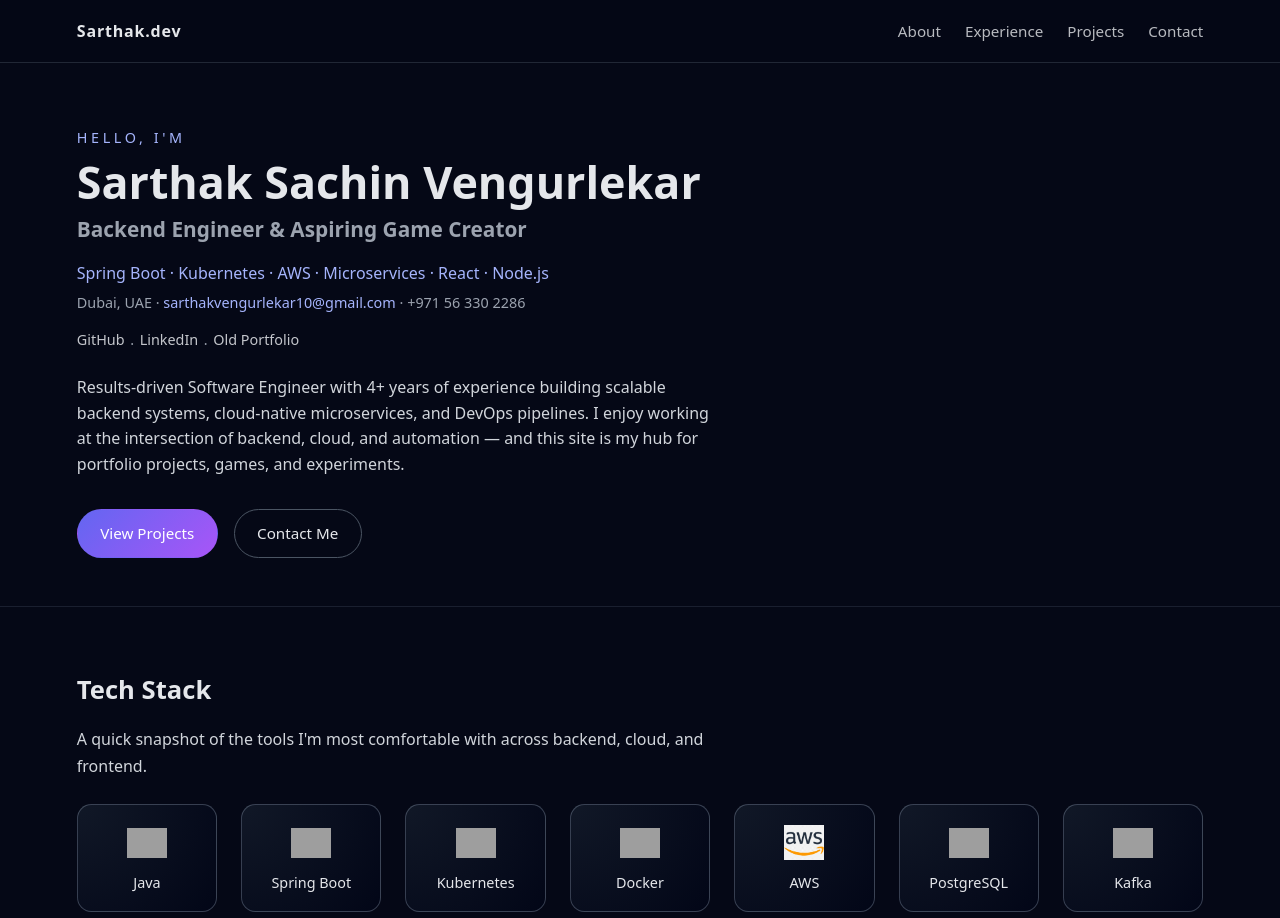
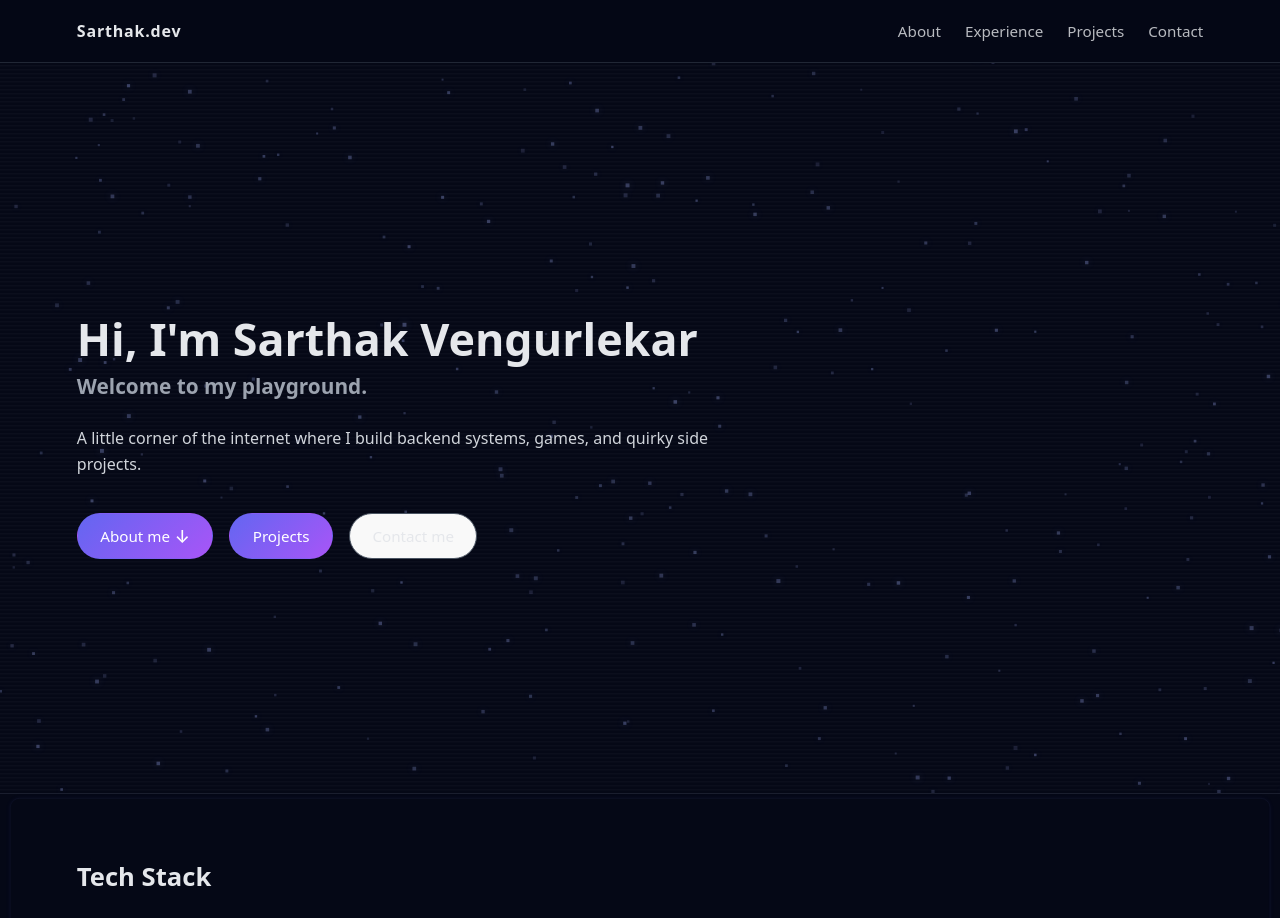
Before and after one commit to sarthakvengurlekar/PassionPortfolio, a React (Vite) app in the folder my-react-app/: page / in a window 1280 px wide. Shown: the top 918 px of the page. Built offline with nearby package versions, Linux system fonts and the light colour scheme; grey boxes are pictures that could not be loaded.

Commit message:
Added animations

```diff
--- a/my-react-app/src/App.css
+++ b/my-react-app/src/App.css
@@ -13,6 +13,10 @@ body {
   color: #e5e7eb;
 }
 
+html {
+  scroll-behavior: smooth;
+}
+
 /* Make root app span full width */
 .app {
   min-height: 100vh;
@@ -22,6 +26,18 @@ body {
 /* Ensure main content can stretch full width */
 main {
   width: 100%;
+}
+
+@keyframes fadeInUp {
+  from {
+    opacity: 0;
+    transform: translateY(20px);
+  }
+
+  to {
+    opacity: 1;
+    transform: translateY(0);
+  }
 }
 
 /* Navigation */
@@ -58,7 +74,14 @@ main {
 /* Hero section – full width with side padding */
 .hero {
   padding: 4rem 6vw 3rem;
-  margin: 0;          /* no centering box */
+  margin: 0;
+  min-height: calc(100vh - 70px); /* full screen minus nav height-ish */
+  /* no centering box */
+  display: flex;
+  align-items: center; /* vertical center */
+  position: relative;   /* important */
+  overflow: hidden;     /* hide overflowing pixels */
+  animation: fadeInUp 0.7s ease-out both;
 }
 
 /* Hero typography */
@@ -138,6 +161,55 @@ main {
   flex-wrap: wrap;
 }
 
+.hero-inner {
+  max-width: 700px;
+  position: relative;
+  z-index: 1;
+  animation: fadeInUp 0.7s ease-out both;
+}
+
+/* reuse existing .hero-name size, so only minor tweak: */
+.hero-title-main {
+  margin-top: 0.5rem;
+  margin-bottom: 1.5rem;
+}
+
+/* subtle subtitle under the two main lines */
+.hero-text-sub {
+  margin-bottom: 2.2rem;
+}
+
+/* About button + arrow */
+.hero-about-btn {
+  display: inline-flex;
+  align-items: center;
+  gap: 0.4rem;
+}
+
+.hero-arrow {
+  font-size: 1.1rem;
+  line-height: 1;
+  transform: translateY(1px);
+}
+
+.hero-btn-row {
+  display: flex;
+  gap: 1rem;
+  flex-wrap: wrap;
+}
+
+.hero-about-btn {
+  display: inline-flex;
+  align-items: center;
+  gap: 0.3rem;
+}
+
+.hero-arrow {
+  font-size: 1.1rem;
+  transform: translateY(1px);
+}
+
+
 /* Buttons */
 .btn {
   padding: 0.75rem 1.4rem;
@@ -146,6 +218,7 @@ main {
   font-size: 0.95rem;
   border: 1px solid transparent;
   cursor: pointer;
+  transition: transform 0.2s ease, box-shadow 0.2s ease, border-color 0.2s ease, background 0.2s ease;
 }
 
 .btn.primary {
@@ -158,12 +231,27 @@ main {
   color: #e5e7eb;
 }
 
+.btn.primary:hover {
+  transform: translateY(-1px) scale(1.03);
+  box-shadow: 0 12px 24px rgba(56, 189, 248, 0.35);
+}
+
+.btn.secondary:hover {
+  transform: translateY(-1px) scale(1.03);
+  border-color: #6b7280;
+  box-shadow: 0 10px 20px rgba(15, 23, 42, 0.6);
+}
+
+
 /* Generic section styling – full width with side padding */
 .section {
+  position: relative;
   padding: 4rem 6vw;
-  margin: 0;  /* no max-width box */
+  margin: 0;
   border-top: 1px solid rgba(148, 163, 184, 0.15);
+  z-index: 0; /* so pseudo-element can sit above */
 }
+
 
 .section h2 {
   font-size: 1.6rem;
@@ -181,9 +269,48 @@ main {
 }
 
 /* Extra vertical separation between sections */
-.section + .section {
+.section+.section {
   margin-top: 2.5rem;
 }
+
+.section::after {
+  content: "";
+  position: absolute;
+  inset: 0;
+  border-radius: 10px;
+
+  /* Softer border */
+  border: 1px solid rgba(129, 140, 248, 0.25);
+
+  /* Gentle glow */
+  box-shadow:
+    0 0 6px rgba(129, 140, 248, 0.15),
+    0 0 12px rgba(79, 70, 229, 0.15);
+
+  pointer-events: none;
+  opacity: 0.35;
+  transform: scale(0.985);
+  z-index: -1;
+
+  animation: neonPulse 6s ease-in-out infinite;
+}
+
+@keyframes neonPulse {
+  0%, 100% {
+    opacity: 0.25;
+    box-shadow:
+      0 0 4px rgba(129, 140, 248, 0.12),
+      0 0 8px rgba(79, 70, 229, 0.12);
+  }
+  50% {
+    opacity: 0.45;
+    box-shadow:
+      0 0 10px rgba(129, 140, 248, 0.22),
+      0 0 18px rgba(79, 70, 229, 0.22);
+  }
+}
+
+
 
 /* Experience */
 
@@ -234,10 +361,18 @@ main {
   border: 1px solid rgba(148, 163, 184, 0.3);
   padding: 1.25rem;
   background: radial-gradient(circle at top left, #111827, #020617);
+  transition: transform 0.2s ease, box-shadow 0.25s ease, border-color 0.2s ease;
 }
 
 .project-card h3 {
   margin-bottom: 0.5rem;
+}
+
+/* hover effect */
+.project-card:hover {
+  transform: translateY(-4px);
+  box-shadow: 0 18px 35px rgba(15, 23, 42, 0.95);
+  border-color: rgba(129, 140, 248, 0.7);
 }
 
 /* Tech stack logo grid */
@@ -264,17 +399,31 @@ main {
   align-items: center;
   justify-content: center;
   gap: 0.6rem;
+  transition: transform 0.2s ease, box-shadow 0.2s ease, border-color 0.2s ease, background 0.2s ease;
 }
 
 .tech-logo-card img {
   width: 40px;
   height: 40px;
   object-fit: contain;
+  transition: transform 0.2s ease;
 }
 
 .tech-logo-card span {
   font-size: 0.9rem;
   color: #e5e7eb;
+}
+
+/* hover effect */
+.tech-logo-card:hover {
+  transform: translateY(-3px) scale(1.03);
+  border-color: rgba(129, 140, 248, 0.7);
+  box-shadow: 0 14px 28px rgba(15, 23, 42, 0.9);
+  background: radial-gradient(circle at top left, #1f2937, #020617);
+}
+
+.tech-logo-card:hover img {
+  transform: scale(1.06);
 }
 
 /* Contact */
@@ -312,3 +461,57 @@ main {
     font-size: 0.85rem;
   }
 }
+
+.nav-left {
+  font-weight: 700;
+  letter-spacing: 0.05em;
+  transition: color 0.2s ease;
+}
+
+.nav-left:hover {
+  color: #a5b4fc;
+}
+
+.hero-pixel-canvas {
+  position: absolute;
+  inset: 0;
+  width: 100%;
+  height: 100%;
+  display: block;
+  pointer-events: none;   /* so clicks go through to buttons */
+  opacity: 0.8;           /* tweak if too strong */
+}
+
+.scanlines::before {
+  content: "";
+  position: absolute;
+  inset: 0;
+  pointer-events: none;
+  background: repeating-linear-gradient(
+    to bottom,
+    rgba(255,255,255,0.03) 0px,
+    rgba(255,255,255,0.03) 1px,
+    transparent 2px,
+    transparent 4px
+  );
+  animation: scanMove 12s linear infinite;
+}
+
+@keyframes scanMove {
+  from { transform: translateY(0); }
+  to { transform: translateY(4px); }
+}
+
+.pixel-divider {
+  width: 100%;
+  height: 6px;
+  image-rendering: pixelated;
+  background: repeating-linear-gradient(
+    90deg,
+    #6d28d9 0,
+    #6d28d9 4px,
+    #4c1d95 4px,
+    #4c1d95 8px
+  );
+  margin: 2rem 0;
+}
--- a/my-react-app/src/components/Hero.jsx
+++ b/my-react-app/src/components/Hero.jsx
@@ -1,67 +1,54 @@
 // src/components/Hero.jsx
+import PixelBackground from './PixelBackground'
+
 
 function Hero() {
+  const scrollTo = (id) => {
+    const el = document.getElementById(id)
+    if (el) el.scrollIntoView({ behavior: "smooth" })
+  }
+
   return (
-    <section className="hero">
-      <p className="hero-intro">Hello, I&apos;m</p>
-      <h1 className="hero-name">Sarthak Sachin Vengurlekar</h1>
+    <section className="hero scanlines">
+      <PixelBackground />
+      <div className="hero-inner">
 
-      <h2 className="hero-title">
-        Backend Engineer &amp; Aspiring Game Creator
-      </h2>
+        <h1 className="hero-name">Hi, I&apos;m Sarthak Vengurlekar</h1>
+        <h2 className="hero-title hero-title-main">
+          Welcome to my playground.
+        </h2>
 
-      <p className="hero-subtitle">
-        Spring Boot · Kubernetes · AWS · Microservices · React · Node.js
-      </p>
+        <p className="hero-text hero-text-sub">
+          A little corner of the internet where I build backend systems, games,
+          and quirky side projects.
+        </p>
 
-      <p className="hero-meta">
-        Dubai, UAE ·{' '}
-        <a href="https://sarthakvengurlekar10@gmail.com">
-          sarthakvengurlekar10@gmail.com
-        </a>{' '}
-        · +971 56 330 2286
-      </p>
+        <div className="hero-btn-row">
 
-      <div className="hero-links">
-        <a
-          href="https://github.com/sarthakvengurlekar"
-          target="_blank"
-          rel="noreferrer"
-        >
-          GitHub
-        </a>
-        <span>.</span>
-        <a
-          href="https://www.linkedin.com/in/sarthak-vengurlekar/"
-          target="_blank"
-          rel="noreferrer"
-        >
-          LinkedIn
-        </a>
-        <span>.</span>
-        <a
-          href="https://sarthakvengurlekar.github.io/"
-          target="_blank"
-          rel="noreferrer"
-        >
-          Old Portfolio
-        </a>
-      </div>
-      <p className="hero-text">
-        Results-driven Software Engineer with 4+ years of experience building
-        scalable backend systems, cloud-native microservices, and DevOps
-        pipelines. I enjoy working at the intersection of backend, cloud, and
-        automation — and this site is my hub for portfolio projects, games, and
-        experiments.
-      </p>
+          {/* Primary CTA */}
+          <button
+            className="btn primary hero-about-btn"
+            onClick={() => scrollTo("about")}
+          >
+            About me <span className="hero-arrow">↓</span>
+          </button>
 
-      <div className="hero-buttons">
-        <a href="#projects" className="btn primary">
-          View Projects
-        </a>
-        <a href="#contact" className="btn secondary">
-          Contact Me
-        </a>
+          {/* Secondary CTAs */}
+          <button
+            className="btn primary hero-btn"
+            onClick={() => scrollTo("projects")}
+          >
+            Projects
+          </button>
+
+          <button
+            className="btn secondary hero-btn"
+            onClick={() => scrollTo("contact")}
+          >
+            Contact me
+          </button>
+
+        </div>
       </div>
     </section>
   )
--- /dev/null
+++ b/my-react-app/src/components/PixelBackground.jsx
@@ -0,0 +1,135 @@
+import { useEffect, useRef } from 'react'
+
+function PixelBackground() {
+  const canvasRef = useRef(null)
+
+  useEffect(() => {
+    const canvas = canvasRef.current
+    if (!canvas) return
+
+    const ctx = canvas.getContext('2d')
+    let animationFrameId
+
+    const NUM_PIXELS = 300
+    const pixels = []
+
+    const mouse = {
+      x: null,
+      y: null,
+      active: false,
+    }
+
+    function resizeCanvas() {
+      const parent = canvas.parentElement
+      if (!parent) return
+      const rect = parent.getBoundingClientRect()
+      canvas.width = rect.width
+      canvas.height = rect.height
+    }
+
+    function createPixels() {
+      pixels.length = 0
+      const { width, height } = canvas
+
+      for (let i = 0; i < NUM_PIXELS; i++) {
+        pixels.push({
+          x: Math.random() * width,
+          y: Math.random() * height,
+          vx: (Math.random() - 0.5) * 0.5,  // movement speed
+          vy: (Math.random() - 0.5) * 0.5,
+          size: 2 + Math.random() * 2,
+          baseAlpha: 0.15 + Math.random() * 0.25,
+          alpha: 0.15 + Math.random() * 0.25,
+        })
+      }
+    }
+
+    function update() {
+      const { width, height } = canvas
+      ctx.clearRect(0, 0, width, height)
+
+      for (const p of pixels) {
+        // Mouse repulsion + glow
+        if (mouse.active && mouse.x != null && mouse.y != null) {
+          const dx = p.x - mouse.x
+          const dy = p.y - mouse.y
+          const dist = Math.sqrt(dx * dx + dy * dy) || 1
+          const radius = 130
+
+          if (dist < radius) {
+            const force = (radius - dist) / radius
+            const strength = 0.1
+
+            p.vx += (dx / dist) * force * strength
+            p.vy += (dy / dist) * force * strength
+            p.alpha = Math.min(1, p.alpha + 0.06)
+          }
+        }
+
+        // Move
+        p.x += p.vx
+        p.y += p.vy
+
+        // Soft friction
+        p.vx *= 0.985
+        p.vy *= 0.985
+
+        // Wrap around edges
+        if (p.x < -10) p.x = width + 5
+        if (p.x > width + 10) p.x = -5
+        if (p.y < -10) p.y = height + 5
+        if (p.y > height + 10) p.y = -5
+
+        // Ease alpha back
+        p.alpha += (p.baseAlpha - p.alpha) * 0.03
+
+        // Draw glowing pixel
+        ctx.save()
+        ctx.globalAlpha = p.alpha
+        ctx.fillStyle = '#a5b4ff'
+        ctx.shadowColor = 'rgba(165, 180, 255, 0.9)'
+        ctx.shadowBlur = 10
+        ctx.fillRect(p.x, p.y, p.size, p.size)
+        ctx.restore()
+      }
+
+      animationFrameId = requestAnimationFrame(update)
+    }
+
+    function handleMouseMove(e) {
+      const rect = canvas.getBoundingClientRect()
+      mouse.x = e.clientX - rect.left
+      mouse.y = e.clientY - rect.top
+      mouse.active = true
+    }
+
+    function handleMouseLeave() {
+      mouse.active = false
+    }
+
+    function handleResize() {
+      resizeCanvas()
+      createPixels()
+    }
+
+    // Init
+    resizeCanvas()
+    createPixels()
+    update()
+
+    window.addEventListener('mousemove', handleMouseMove)
+    window.addEventListener('mouseleave', handleMouseLeave)
+    window.addEventListener('resize', handleResize)
+
+    return () => {
+      cancelAnimationFrame(animationFrameId)
+      window.removeEventListener('mousemove', handleMouseMove)
+      window.removeEventListener('mouseleave', handleMouseLeave)
+      window.removeEventListener('resize', handleResize)
+    }
+  }, [])
+
+  return <canvas ref={canvasRef} className="hero-pixel-canvas" />
+}
+
+export default PixelBackground
```
Also changed, not shown: my-react-app/src/App.jsx (+8 -0 lines).
